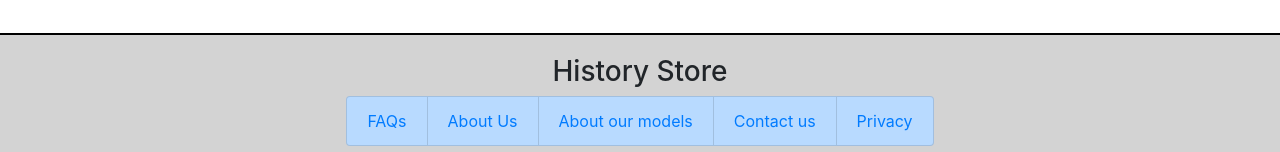
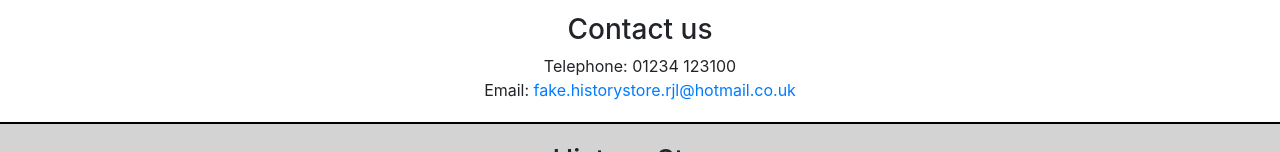
Before and after one commit to RJLgit/ShopWebsite, a plain HTML site: page storeDetails.html in a window 1280 px wide. Shown: the part 923-1075 px from the top of the page. Drawn offline with nearby package versions, Linux system fonts and the light colour scheme.

Commit message:
Added contact details to webpage

```diff
--- a/storeDetails.html
+++ b/storeDetails.html
@@ -131,6 +131,15 @@
 
    </div>
 
+   <div class="container text-center">
+      <h3>Contact us</h3>
+      <p>Telephone:  <span itemprop="telephone">01234 123100</span>
+        <br>
+        Email: <a href="mailto: fake.historystore.rjl@hotmail.co.uk" itemprop="email">fake.historystore.rjl@hotmail.co.uk</a>
+      </p>
+
+   </div>
+
 
 <footer class="page-footer">
 
```
Also changed, not shown: style.css (line endings or trailing spaces).
